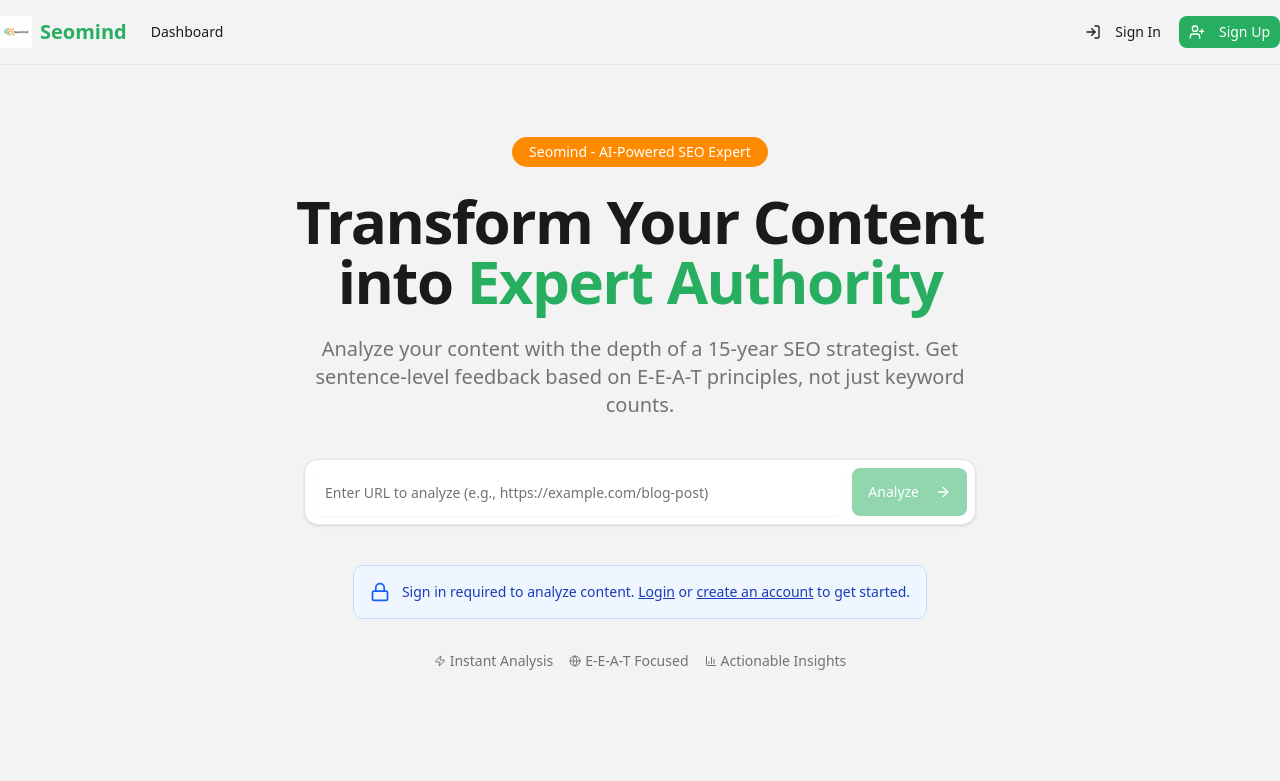
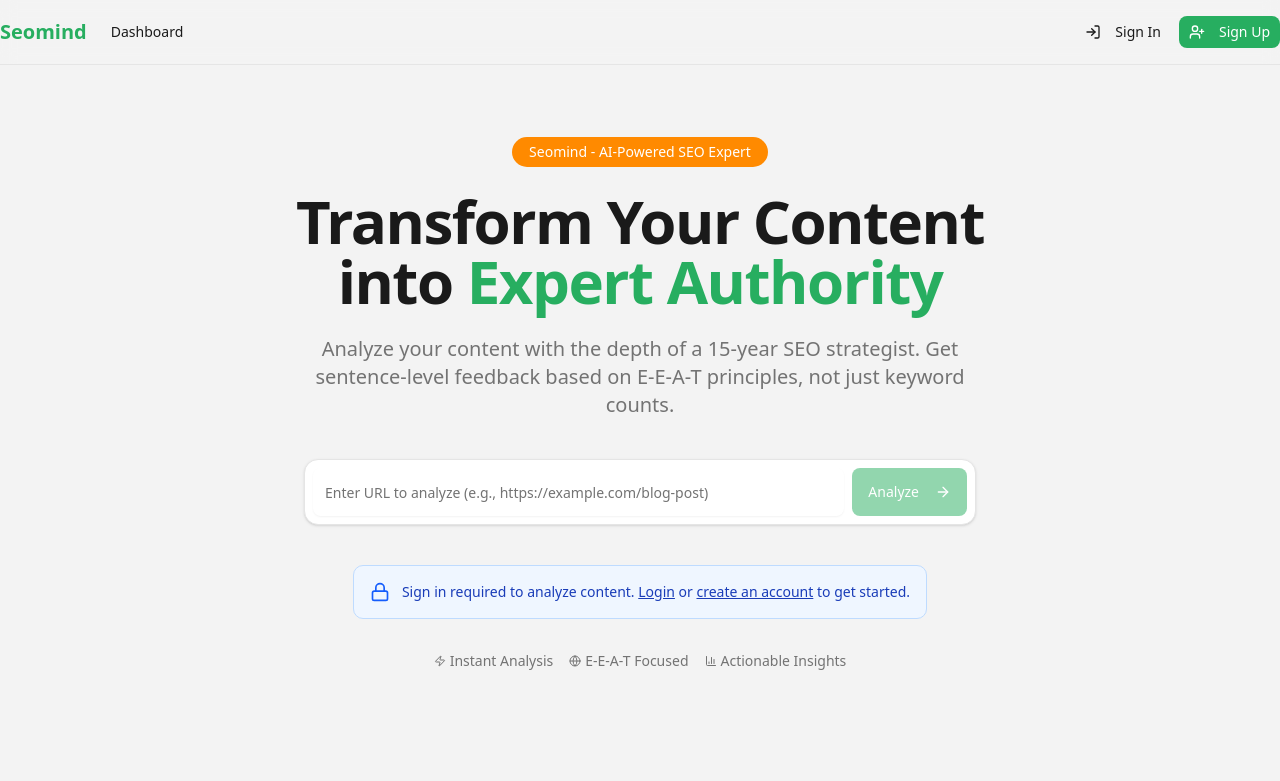
Before and after one commit to tacicek/SEO-EXPERT, a Next.js app: page / in a window 1280 px wide. Shown: the top 781 px of the page. Built offline with nearby package versions, Linux system fonts and the light colour scheme; no server answers.

Commit message:
style: Header'dan logo kaldırıldı, sadece Seomind yazısı kaldı

```diff
--- a/components/layout/Header.tsx
+++ b/components/layout/Header.tsx
@@ -25,8 +25,7 @@
         <header className="border-b bg-background/95 backdrop-blur supports-[backdrop-filter]:bg-background/60">
             <div className="container flex h-16 items-center justify-between">
                 <div className="flex items-center gap-6">
-                    <Link href="/" className="flex items-center gap-2 font-bold text-xl">
-                        <img src="/seomind-logo.png" alt="Seomind Logo" className="h-8 w-8 object-contain" />
+                    <Link href="/" className="font-bold text-xl">
                         <span className="text-primary">Seomind</span>
                     </Link>
                     <nav className="hidden md:flex items-center gap-6 text-sm font-medium">
```
